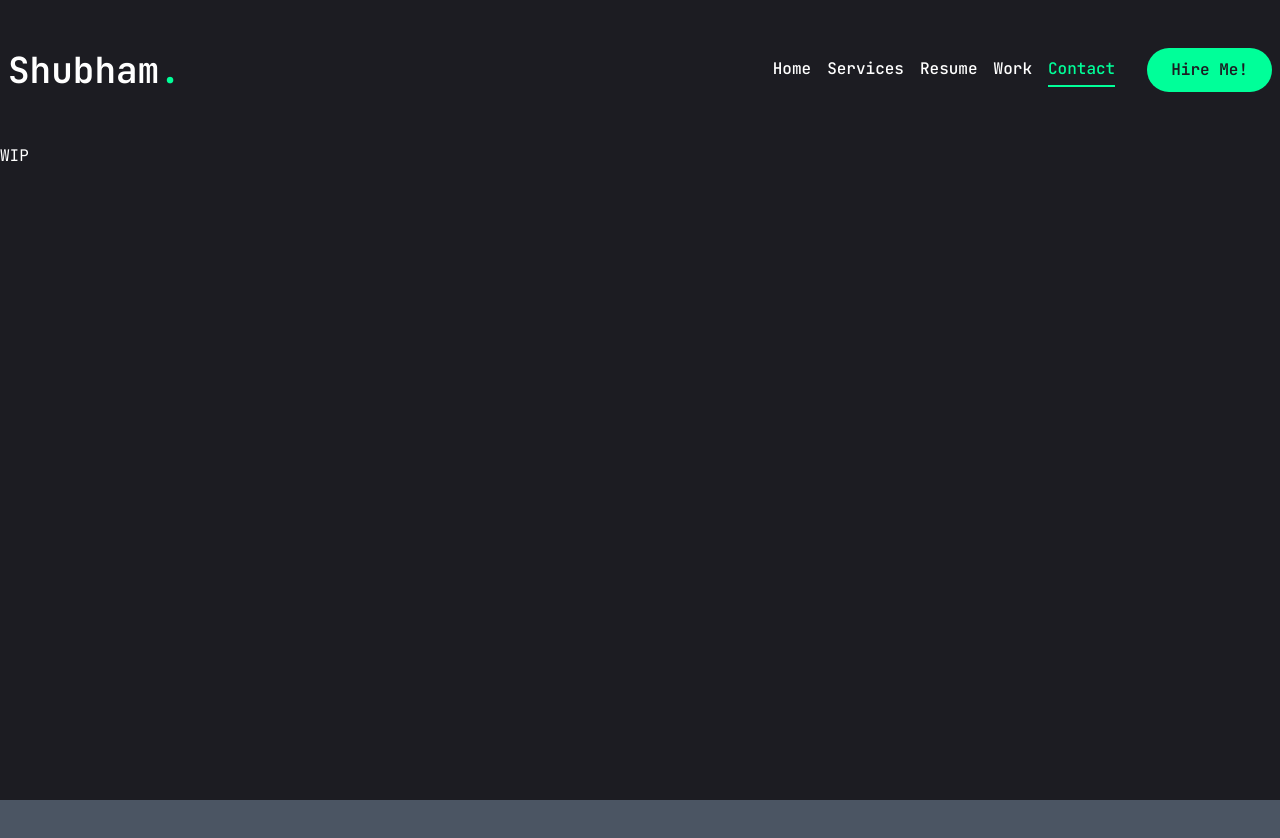
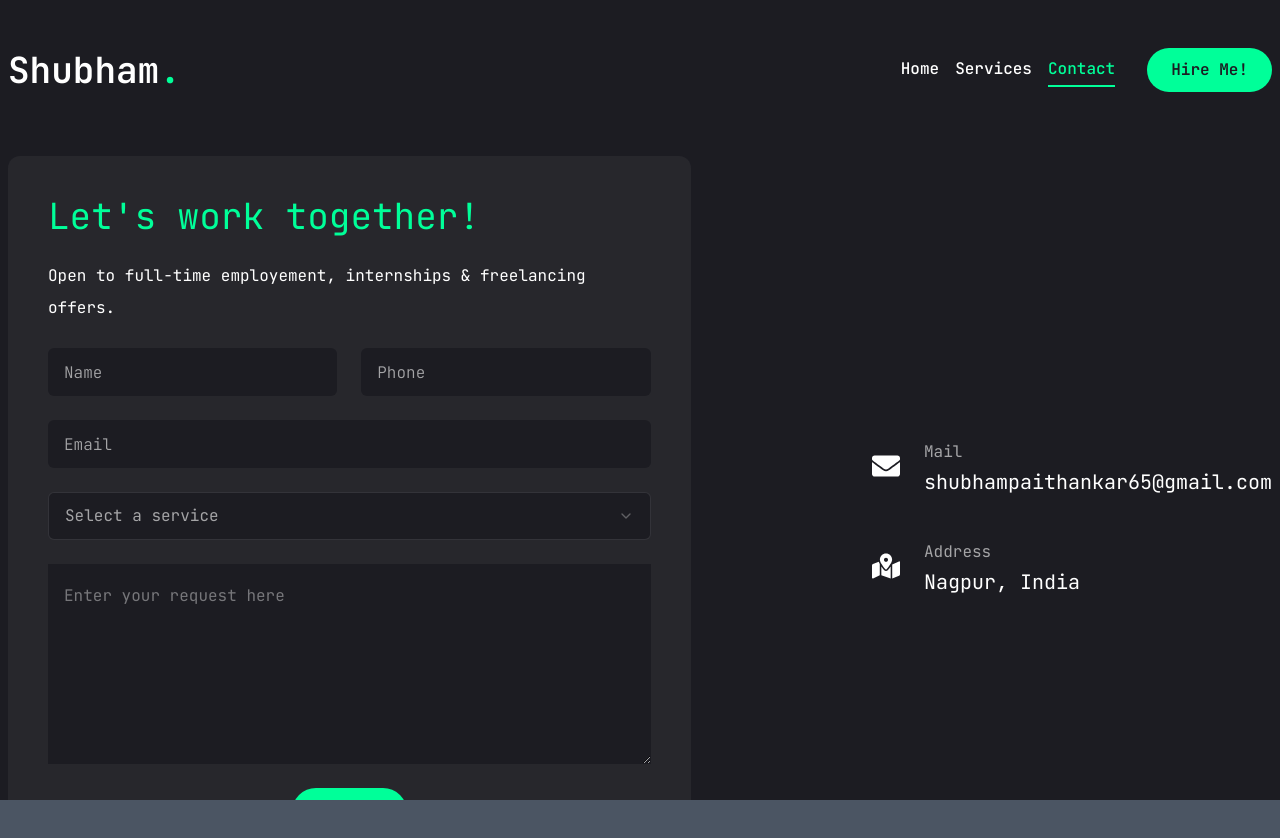
Before and after one commit to shubhampaithankar/portfolio, a Next.js app: page /contact in a window 1280 px wide. Shown: the top 838 px of the page. Before the commit the page ends 800 px from the top, so only its background shows below. Built offline with nearby package versions, Linux system fonts and the light colour scheme.

Commit message:
contact page basic done

```diff
--- a/src/app/contact/page.jsx
+++ b/src/app/contact/page.jsx
@@ -1,5 +1,105 @@
+'use client'
+
 import React from 'react'
 
+import { Button } from '@/components/ui/button'
+import { Input } from '@/components/ui/input'
+import { Textarea } from '@/components/ui/textarea'
+import {
+    Select,
+    SelectContent,
+    SelectGroup,
+    SelectItem,
+    SelectLabel,
+    SelectTrigger,
+    SelectValue,
+} from '@/components/ui/select'
+
+import { FaMapMarkedAlt, FaEnvelope } from 'react-icons/fa'
+
+import { motion } from 'framer-motion'
+
+import { services } from '../services/page'
+
+const info = [
+    {
+        icon: <FaEnvelope />,
+        title: 'mail',
+        description: 'shubhampaithankar65@gmail.com',
+    },
+    {
+        icon: <FaMapMarkedAlt />,
+        title: 'address',
+        description: 'Nagpur, India',
+    },
+]
+
 export default function Contact() {
-    return <div>WIP</div>
+    return (
+        <motion.section
+            initial={{ opacity: 0 }}
+            animate={{
+                opacity: 1,
+                transition: {
+                    delay: 2.4,
+                    duration: 0.4,
+                    ease: 'easeIn',
+                },
+            }}
+            className="py-4"
+        >
+            <div className="container mx-auto">
+                <div className="flex flex-col gap-[30px] xl:flex-row">
+                    <div className="order-2 xl:order-none xl:w-[54%]">
+                        <form className="flex flex-col gap-6 rounded-xl bg-[#27272c] p-10">
+                            <h3 className="text-4xl text-accent">Let's work together!</h3>
+                            <p>Open to full-time employement, internships & freelancing offers.</p>
+                            <div className="grid grid-cols-1 gap-6 md:grid-cols-2">
+                                <Input type="name" placeholder="Name" />
+                                <Input type="phone" placeholder="Phone" />
+                                <Input type="email" placeholder="Email" className="md:col-span-2" />
+                            </div>
+                            <Select>
+                                <SelectTrigger className="w-full">
+                                    <SelectValue placeholder="Select a service" />
+                                </SelectTrigger>
+                                <SelectContent>
+                                    <SelectGroup>
+                                        <SelectLabel>Select a service</SelectLabel>
+                                        <SelectItem value="hire">Hire</SelectItem>
+                                        {services.map((service, index) => {
+                                            return (
+                                                <SelectItem key={index} value={service.title}>
+                                                    {service.title}
+                                                </SelectItem>
+                                            )
+                                        })}
+                                    </SelectGroup>
+                                </SelectContent>
+                            </Select>
+                            <Textarea className="h-[200px]" placeholder="Enter your request here" />
+                            <Button size="md" className="mx-auto max-w-40">
+                                Connect
+                            </Button>
+                        </form>
+                    </div>
+                    <div className="order-1 mb-8 flex flex-1 items-center xl:order-none xl:mb-0 xl:justify-end">
+                        <ul className="flex flex-col gap-10">
+                            {info.map((item, index) => {
+                                return (
+                                    <li key={index} className="flex items-center gap-6">
+                                        <div className="text-[28px]">{item.icon}</div>
+                                        <div className="flex-1">
+                                            <p className="capitalize text-white/60">{item.title}</p>
+                                            <h3 className="text-xl">{item.description}</h3>
+                                        </div>
+                                    </li>
+                                )
+                            })}
+                        </ul>
+                    </div>
+                </div>
+            </div>
+        </motion.section>
+    )
 }
--- a/src/app/services/page.jsx
+++ b/src/app/services/page.jsx
@@ -6,7 +6,7 @@
 
 import { motion } from 'framer-motion'
 
-const services = [
+export const services = [
     {
         num: '01',
         title: 'Web Development',
--- a/src/components/header.jsx
+++ b/src/components/header.jsx
@@ -19,14 +19,14 @@
         name: 'services',
         path: '/services',
     },
-    {
-        name: 'resume',
-        path: '/resume',
-    },
-    {
-        name: 'work',
-        path: '/work',
-    },
+    // {
+    //     name: 'resume',
+    //     path: '/resume',
+    // },
+    // {
+    //     name: 'work',
+    //     path: '/work',
+    // },
     {
         name: 'contact',
         path: '/contact',
@@ -81,7 +81,7 @@
     return (
         <Sheet>
             <SheetTrigger className="flex items-center justify-center">
-                <CiMenuFries className="text-accent" />
+                <CiMenuFries className="text-[28px] text-accent" />
             </SheetTrigger>
             <SheetContent className="flex flex-col">
                 <div className="mb-40 mt-32 text-center text-2xl">
--- a/src/components/ui/input.jsx
+++ b/src/components/ui/input.jsx
@@ -7,7 +7,7 @@
         <input
             type={type}
             className={cn(
-                'flex h-10 w-full rounded-md border border-slate-200 bg-white px-3 py-2 text-sm ring-offset-white file:border-0 file:bg-transparent file:text-sm file:font-medium placeholder:text-slate-500 focus-visible:outline-none focus-visible:ring-2 focus-visible:ring-slate-950 focus-visible:ring-offset-2 disabled:cursor-not-allowed disabled:opacity-50 dark:border-slate-800 dark:bg-slate-950 dark:ring-offset-slate-950 dark:placeholder:text-slate-400 dark:focus-visible:ring-slate-300',
+                'border- flex h-[48px] rounded-md border-white/10 bg-primary px-4 py-5 text-base font-light outline-none placeholder:text-white/60 focus:border-accent',
                 className,
             )}
             ref={ref}
--- a/src/components/ui/select.jsx
+++ b/src/components/ui/select.jsx
@@ -16,7 +16,7 @@
     <SelectPrimitive.Trigger
         ref={ref}
         className={cn(
-            'flex h-10 w-full items-center justify-between rounded-md border border-slate-200 bg-white px-3 py-2 text-sm ring-offset-white placeholder:text-slate-500 focus:outline-none focus:ring-2 focus:ring-slate-950 focus:ring-offset-2 disabled:cursor-not-allowed disabled:opacity-50 dark:border-slate-800 dark:bg-slate-950 dark:ring-offset-slate-950 dark:placeholder:text-slate-400 dark:focus:ring-slate-300 [&>span]:line-clamp-1',
+            'flex h-[48px] w-full items-center justify-between rounded-md border border-white/10 bg-primary px-4 py-5 text-base text-white/60 outline-none placeholder:text-white/10 focus:border-accent',
             className,
         )}
         {...props}
@@ -57,7 +57,7 @@
             <SelectPrimitive.Content
                 ref={ref}
                 className={cn(
-                    'relative z-50 max-h-96 min-w-[8rem] overflow-hidden rounded-md border border-slate-200 bg-white text-slate-950 shadow-md data-[state=open]:animate-in data-[state=closed]:animate-out data-[state=closed]:fade-out-0 data-[state=open]:fade-in-0 data-[state=closed]:zoom-out-95 data-[state=open]:zoom-in-95 data-[side=bottom]:slide-in-from-top-2 data-[side=left]:slide-in-from-right-2 data-[side=right]:slide-in-from-left-2 data-[side=top]:slide-in-from-bottom-2 dark:border-slate-800 dark:bg-slate-950 dark:text-slate-50',
+                    'relative z-50 max-h-96 min-w-[8rem] overflow-hidden rounded-md border border-white/10 bg-primary text-white shadow-md data-[state=open]:animate-in data-[state=closed]:animate-out data-[state=closed]:fade-out-0 data-[state=open]:fade-in-0 data-[state=closed]:zoom-out-95 data-[state=open]:zoom-in-95 data-[side=bottom]:slide-in-from-top-2 data-[side=left]:slide-in-from-right-2 data-[side=right]:slide-in-from-left-2 data-[side=top]:slide-in-from-bottom-2 dark:border-slate-800 dark:bg-slate-950 dark:text-slate-50',
                     position === 'popper' &&
                         'data-[side=bottom]:translate-y-1 data-[side=left]:-translate-x-1 data-[side=right]:translate-x-1 data-[side=top]:-translate-y-1',
                     className,
@@ -95,7 +95,7 @@
     <SelectPrimitive.Item
         ref={ref}
         className={cn(
-            'relative flex w-full cursor-default select-none items-center rounded-sm py-1.5 pl-8 pr-2 text-sm outline-none focus:bg-slate-100 focus:text-slate-900 data-[disabled]:pointer-events-none data-[disabled]:opacity-50 dark:focus:bg-slate-800 dark:focus:text-slate-50',
+            'relative flex w-full cursor-default select-none items-center rounded-sm py-1.5 pl-8 pr-2 text-sm outline-none focus:bg-accent focus:text-primary data-[disabled]:pointer-events-none data-[disabled]:opacity-50 dark:focus:bg-slate-800 dark:focus:text-slate-50',
             className,
         )}
         {...props}
--- a/src/components/ui/textarea.jsx
+++ b/src/components/ui/textarea.jsx
@@ -6,7 +6,7 @@
     return (
         <textarea
             className={cn(
-                'flex min-h-[80px] w-full rounded-md border border-slate-200 bg-white px-3 py-2 text-sm ring-offset-white placeholder:text-slate-500 focus-visible:outline-none focus-visible:ring-2 focus-visible:ring-slate-950 focus-visible:ring-offset-2 disabled:cursor-not-allowed disabled:opacity-50 dark:border-slate-800 dark:bg-slate-950 dark:ring-offset-slate-950 dark:placeholder:text-slate-400 dark:focus-visible:ring-slate-300',
+                'rounded-md-border focus-visible:-ring-offset-8 flex min-h-[80px] w-full border-white/10 bg-primary px-4 py-5 text-base placeholder:text-white/40 focus-visible:outline-none focus-visible:ring-1 focus-visible:ring-accent disabled:cursor-not-allowed disabled:opacity-50',
                 className,
             )}
             ref={ref}
```
